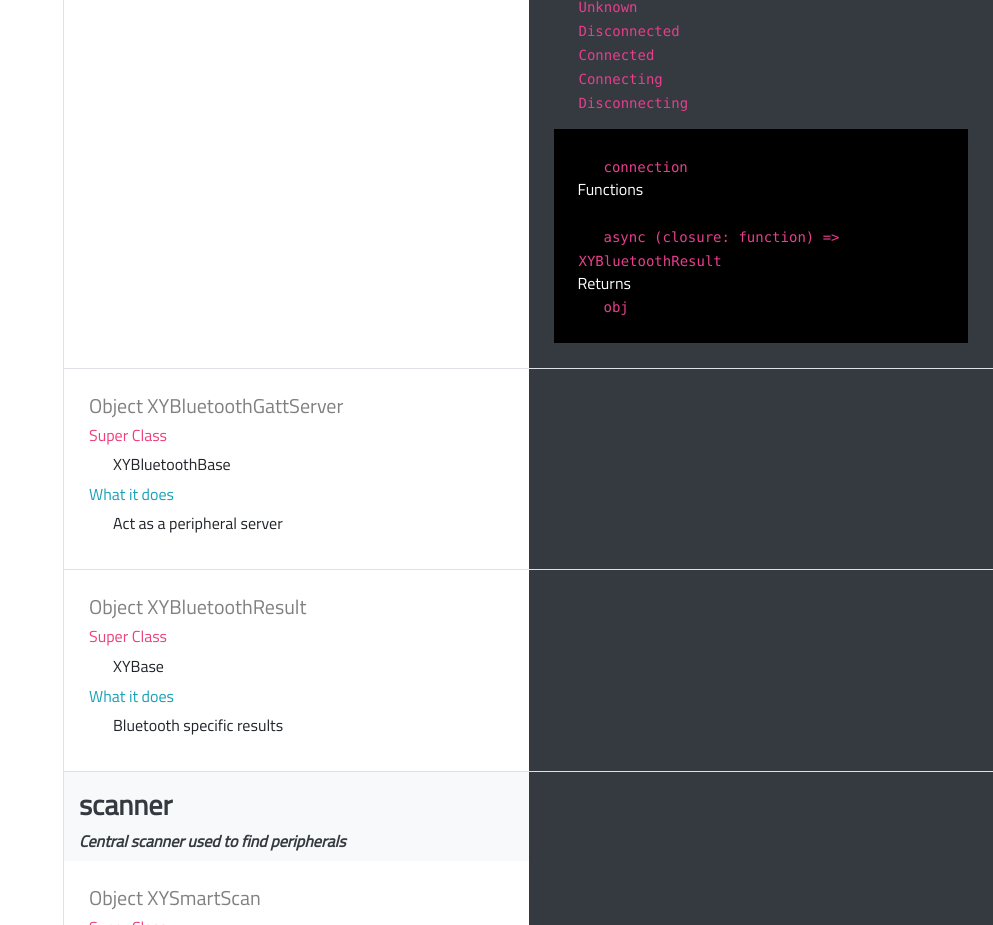
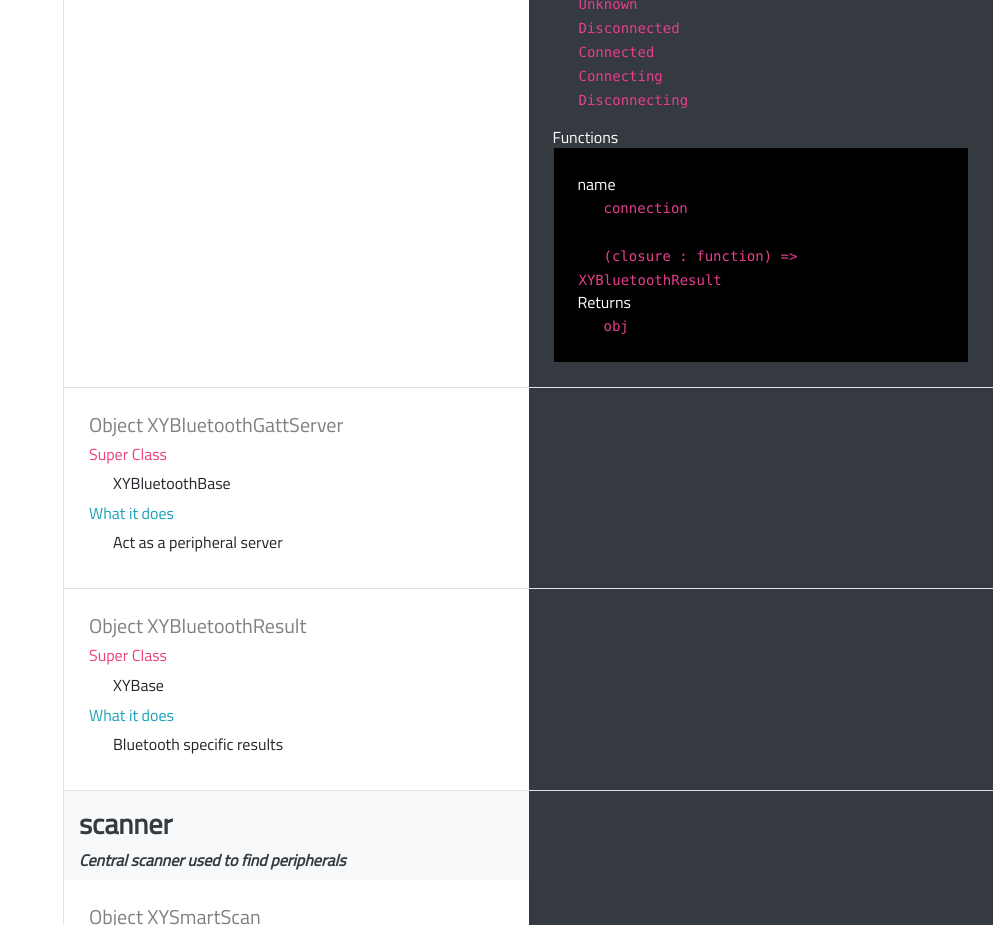
Before and after one commit to XYOracleNetwork-v1/app-reference-react, a React (Create React App) app: page / in a window 1280 px wide. Shown: the part 3960-4885 px from the top of the page, without its empty margins (287-1280 px from the left). Built offline with nearby package versions, Linux system fonts and the light colour scheme.

Commit message:
add swift functions, identify function display issue

```diff
--- a/src/BLE_Schema.js
+++ b/src/BLE_Schema.js
@@ -181,11 +181,11 @@ module.exports = [{
           ],
           "functions": [
             {
-              "async": true,
+              "async": "true",
               "name": "connection",
               "parameters": [
                 {
-                  "name": "closure",
+                  "name": "closure : ",
                   "type": "function"
                 }
               ],
--- a/src/Object_Swift_Schema.js
+++ b/src/Object_Swift_Schema.js
@@ -15,11 +15,173 @@ module.exports = [{
           "super": "XyoIterableStructure",
           "desc": "creates a bound Witness ",
           "name": "XyoBoundWitness",
+          "functions": [
+            {
+              "async": "false",
+              "name": "getIsCompleted",
+              "parameters": [
+                {
+                  "name": "",
+                  "type": ""
+                }
+              ],
+              "returns": [
+                {
+                  "type": "Bool",
+                  "desc": "XyoIterableStructure"
+                }
+              ],
+              "template": true
+            },
+            {
+              "name": "getNumberOfFetters",
+              "parameters": [
+                {
+                  "name": "",
+                  "type": ""
+                }
+              ],
+              "returns": [
+                {
+                  "type": "Int",
+                  "desc": "XyoSchemas.FETTER.id count"
+                }
+              ]
+            },
+            {
+              "name": "getNumberOfWitnesses",
+              "parameters": [
+                {
+                  "name": "",
+                  "type": ""
+                }
+              ],
+              "returns": [
+                {
+                  "type": "Int",
+                  "desc": "XyoSchemas.WITNESS.id count"
+                }
+              ]
+            },
+            {
+              "name": "getHash",
+              "parameters": [
+                {
+                  "name": "hasher : ",
+                  "type": "XyoHasher"
+                }
+              ],
+              "returns": [
+                {
+                  "type": "XyoObjectStructure",
+                  "desc": "hasher.hash(data: getSigningData())"
+                }
+              ]
+            },
+            {
+              "name": "signCurrent",
+              "parameters": [
+                {
+                  "name": "signer : ",
+                  "type": "XyoSigner"
+                }
+              ],
+              "returns": [
+                {
+                  "type": "XyoObjectStructure",
+                  "desc": "signer.sign(data: getSigningData())"
+                }
+              ]
+            },
+            {
+              "name": "addToLedger",
+              "parameters": [
+                {
+                  "name": "item : ",
+                  "type": "XyoObjectStructure"
+                }
+              ],
+              "returns": [
+                {
+                  "type": "addElement()",
+                  "desc": "addElement(element: item)"
+                }
+              ]
+            },
+            {
+              "name": "getNumberOfParties",
+              "parameters": [
+                {
+                  "name": " ",
+                  "type": ""
+                }
+              ],
+              "returns": [
+                {
+                  "type": "Int",
+                  "desc": "numberOfFetters"
+                }
+              ]
+            },
+            {
+              "name": "getFetterOfParty",
+              "parameters": [
+                {
+                  "name": "partyIndex : ",
+                  "type": "Int"
+                }
+              ],
+              "returns": [
+                {
+                  "type": "XyoIterableStructure",
+                  "desc": "fetterOfParty"
+                }
+              ]
+            },
+            {
+              "name": "getWitnessOfParty",
+              "parameters": [
+                {
+                  "name": "partyIndex : ",
+                  "type": "Int"
+                }
+              ],
+              "returns": [
+                {
+                  "type": "XyoIterableStructure",
+                  "desc": "witnessOfParty"
+                }
+              ]
+            },
+          ],
         },
         {
           "super": "XyoBoundWitness",
           "desc": "creates a ZigZag bound Witness ",
           "name": "XyoZigZagBoundWitness",
+          "functions": [
+            {
+              "async": "true",
+              "name": "incomingData",
+              "parameters": [
+                {
+                  "name": "transfer : ",
+                  "type": "XyoIterableStructure",
+                },
+                {
+                  "name": "endpoint : ",
+                  "type": "Bool"
+                },
+              ],
+              "returns": [
+                {
+                  "type": "XyoIterableStructure",
+                  "desc": "getReturnFromIncoming"
+                }
+              ],
+              "template": true
+            },
+          ]
         }
       ]
     },
--- a/src/components/MethodOutputView.js
+++ b/src/components/MethodOutputView.js
@@ -68,16 +68,17 @@ export default class MethodView extends Component {
                 ))}
               </div>
               <div style={smallPadding}>
+              {object.functions ? <p>Functions</p> : <p></p>}
                 {(object.functions || []).map(f => (
                   <div style={outputStyle}>
+                    <p>name</p>
                     <CodeGrid>{f.name}</CodeGrid>
                     {(f.parameters || []).map(param =>
                       <div>
-                        <p>Functions</p>
                         <CodeGrid>{JSON.stringify(param.async)}</CodeGrid>
                         {(f.returns || []).map(returns => (
                           <div>
-                            <CodeGrid> async ({param.name}: {param.type}) => {returns.desc}</CodeGrid>
+                            <CodeGrid> ({param.name} {param.type}) => {returns.desc}</CodeGrid>
                             <p>Returns</p>
                             <CodeGrid>{returns.type}</CodeGrid>
                           </div>
```
